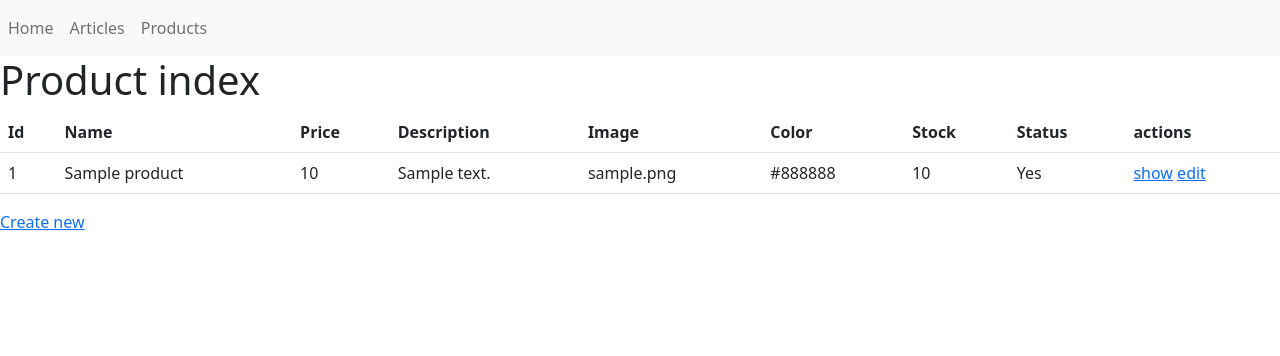
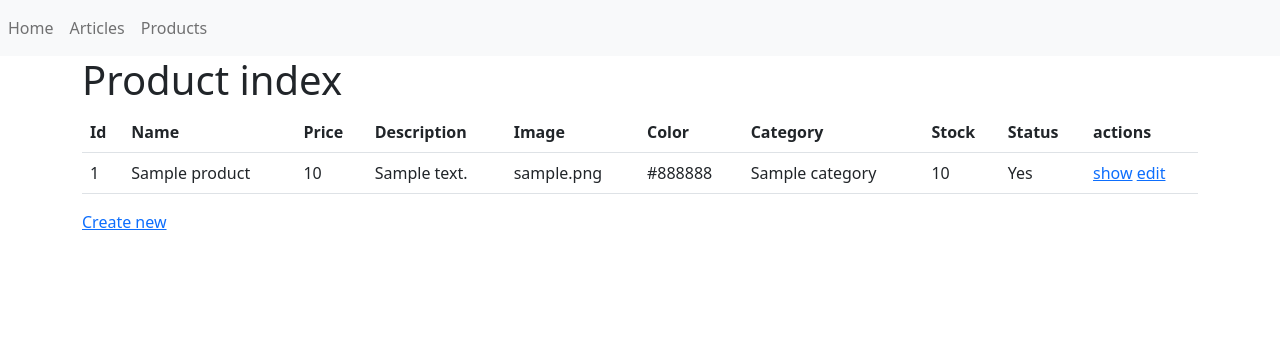
Before and after one commit to lulu960/symfony-ipssi-rendu-base-lt-ce, a Symfony app: template templates/product/index.html.twig in a window 1280 px wide. Shown: the top 356 px of the page. Run offline with Twig, Linux system fonts and the light colour scheme; the template is opened without the code that fills it: most values are stand-ins (such as "Sample title", 1, 10 or a date in 2020); some libraries are stand-ins or nearby versions.

Commit message:
Function _tostring for Product & minor changes

```diff
--- a/src/Controller/HomeController.php
+++ b/src/Controller/HomeController.php
@@ -9,7 +9,7 @@ use Symfony\Bundle\FrameworkBundle\Controller\AbstractController;
 
 class HomeController extends AbstractController
 {
-    #[Route('/home', name: 'app_home')]
+    #[Route('/', name: 'app_home')]
     public function index(ArticleRepository $articleRepository): Response
     {
         $articles = $articleRepository->findByCreatedDate(3);
--- a/src/Entity/Product.php
+++ b/src/Entity/Product.php
@@ -187,4 +187,9 @@ class Product
 
         return $this;
     }
+
+    public function __toString()
+    {
+        return $this->name;
+    }
 }
--- a/templates/base.html.twig
+++ b/templates/base.html.twig
@@ -51,8 +51,10 @@
 			</div>
 		</nav>
 
+        <div class="container">
+            {% block body %}{% endblock %}
+        </div>
 
-		{% block body %}{% endblock %}
 	</body>
 	<script src="https://cdn.jsdelivr.net/npm/bootstrap@5.2.3/dist/js/bootstrap.bundle.min.js"></script>
 </html>
--- a/templates/home/index.html.twig
+++ b/templates/home/index.html.twig
@@ -8,6 +8,12 @@
 		<section>
 			<h2>{{ article.title }}</h2>
 			<p>{{ article.content }}</p>
+            {% if article.createdAt == article.updatedAt %}
+                <p>Creation date: {{ article.createdAt|date('Y-m-d H:i') }}</p>
+            {% else %}
+                <p>Creation date: {{ article.createdAt|date('Y-m-d H:i') }}</p>
+                <p>Last updated: {{ article.updatedAt|date('Y-m-d H:i') }}</p>
+            {% endif %}
 			{% if article.author %}
 				<p class="article_author">
 					Auteur:
--- a/templates/product/index.html.twig
+++ b/templates/product/index.html.twig
@@ -14,6 +14,7 @@
                 <th>Description</th>
                 <th>Image</th>
                 <th>Color</th>
+                <th>Category</th>
                 <th>Stock</th>
                 <th>Status</th>
                 <th>actions</th>
@@ -28,6 +29,9 @@
                 <td>{{ product.description }}</td>
                 <td>{{ product.image }}</td>
                 <td>{{ product.color }}</td>
+                {# {% if product.category %} #}
+                    <td>{{ product.category.name }}</td>
+                {# {% endif %} #}
                 <td>{{ product.stock }}</td>
                 <td>{{ product.status ? 'Yes' : 'No' }}</td>
                 <td>
--- a/templates/product/show.html.twig
+++ b/templates/product/show.html.twig
@@ -31,6 +31,10 @@
                 <th>Color</th>
                 <td>{{ product.color }}</td>
             </tr>
+            {# <tr>
+                <th>category</th>
+                <td>{{ product.category.name }}</td>
+            </tr> #}
             <tr>
                 <th>Stock</th>
                 <td>{{ product.stock }}</td>
```
